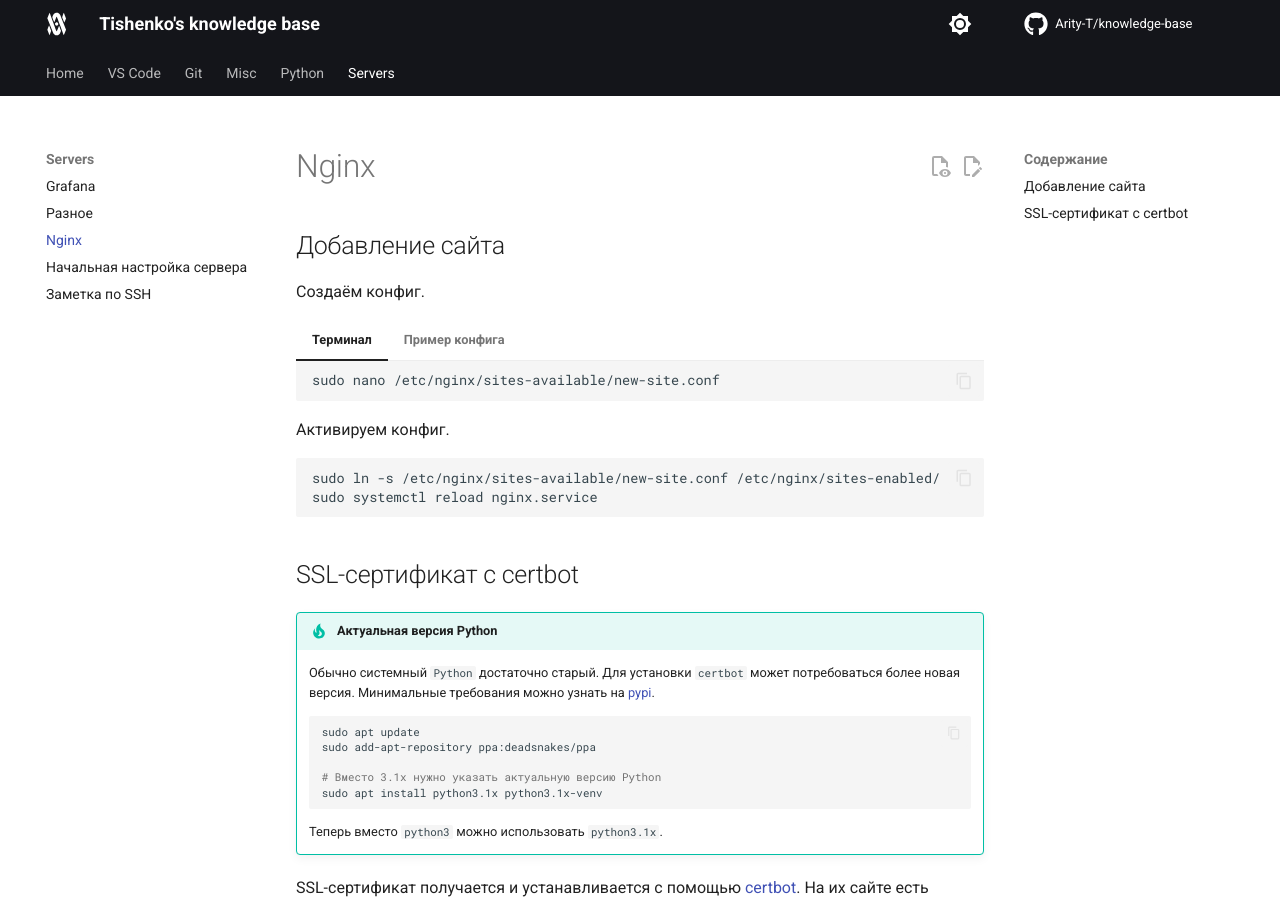
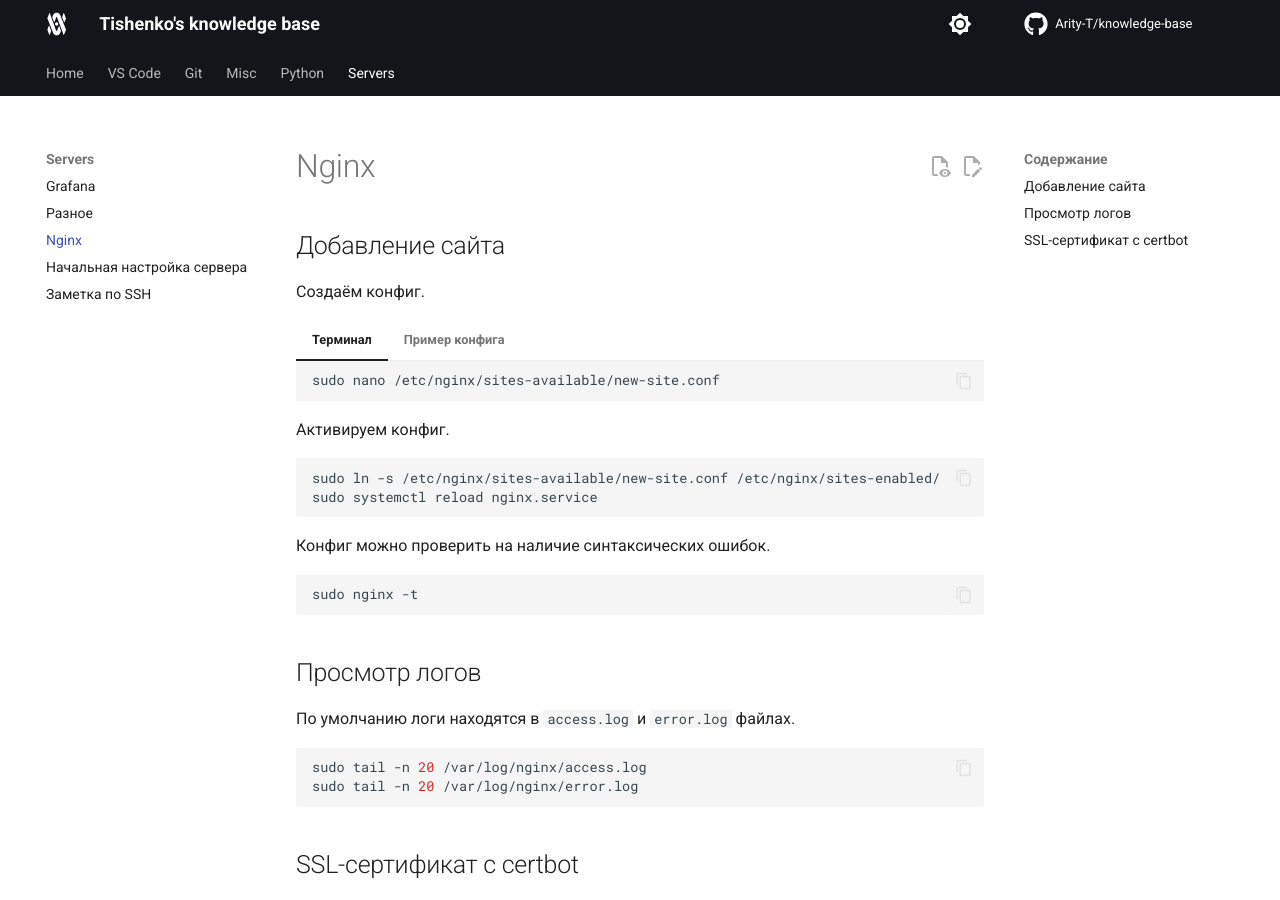
Before and after one commit to Arity-T/knowledge-base, an MkDocs documentation site: the page built from docs/servers/nginx.md, in a window 1280 px wide and 900 px high. Built offline with MkDocs 1.6.1 and Material for MkDocs 9.7.7, drawn with Linux system fonts in a browser that asks for light colours; comment, search, counter and statistics services are not loaded.

Commit message:
Добавил про проверку конфигов и логи nginx

````diff
--- a/docs/servers/nginx.md
+++ b/docs/servers/nginx.md
@@ -29,6 +29,21 @@
 ```sh
 sudo ln -s /etc/nginx/sites-available/new-site.conf /etc/nginx/sites-enabled/
 sudo systemctl reload nginx.service
+```
+
+Конфиг можно проверить на наличие синтаксических ошибок.
+
+```sh
+sudo nginx -t
+```
+
+## Просмотр логов
+
+По умолчанию логи находятся в `access.log` и `error.log` файлах.
+
+```sh
+sudo tail -n 20 /var/log/nginx/access.log
+sudo tail -n 20 /var/log/nginx/error.log
 ```
 
 ## SSL-сертификат с certbot
````
